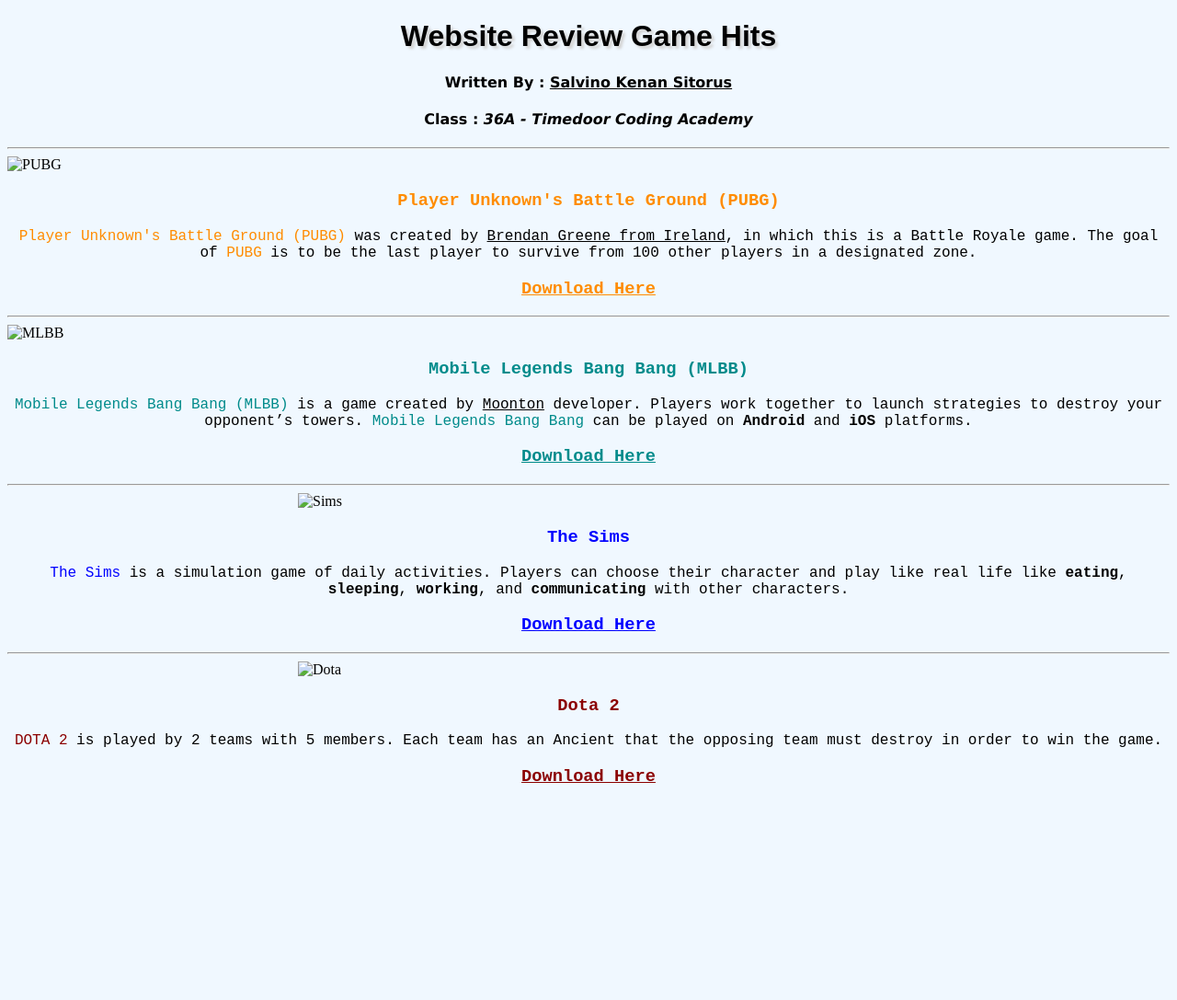
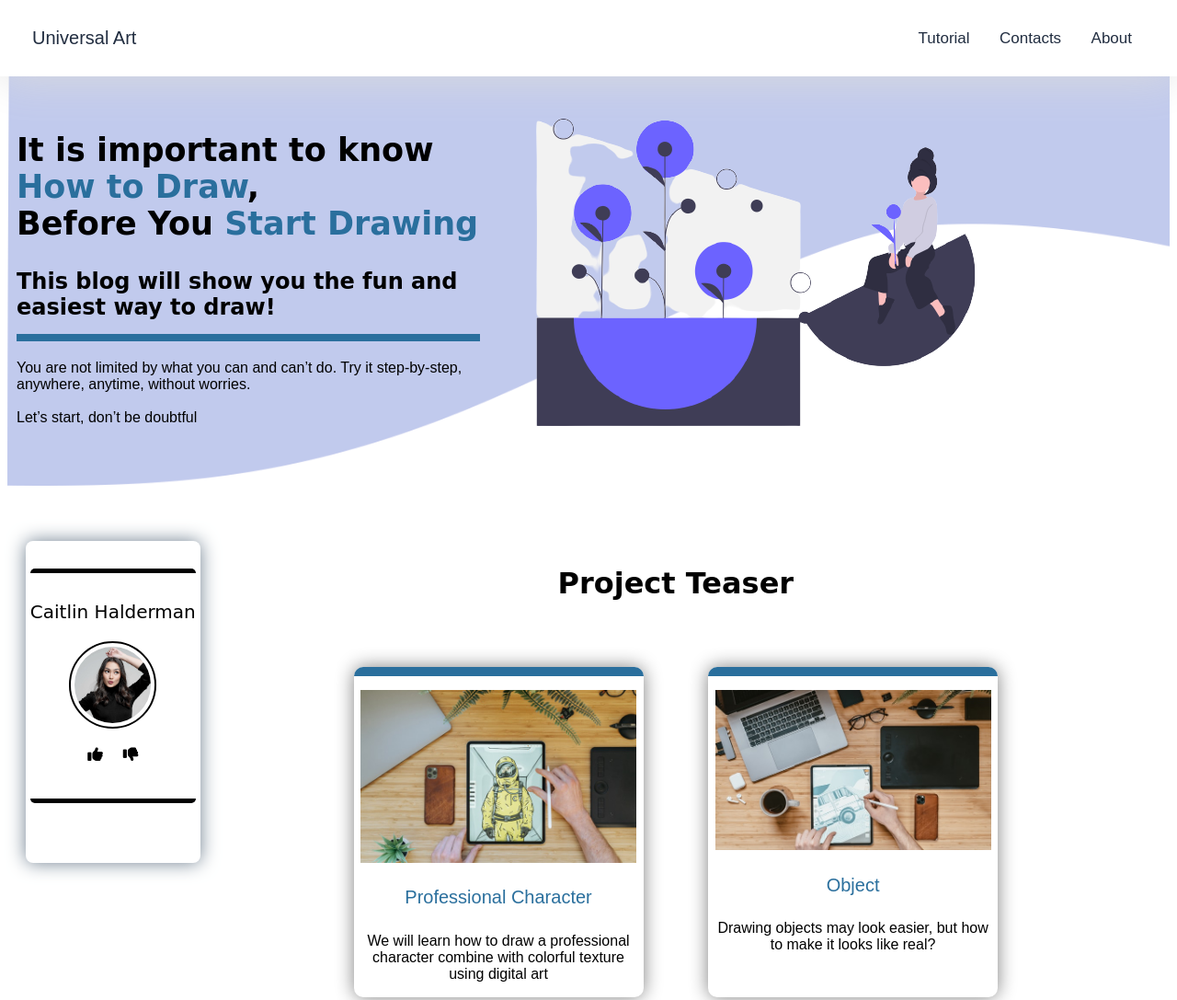
Before and after one commit to Mrsecret86/Exam, a plain HTML site: page index.html in a window 1280 px wide. Shown: the top 1087 px of the page at 92% size. Before the commit the page ends 874 px from the top, so only its background shows below. Drawn offline with Linux system fonts and the light colour scheme.

Commit message:
Add files via upload

```diff
--- a/index.html
+++ b/index.html
@@ -3,66 +3,113 @@
 <head>
     <meta charset="UTF-8">
     <meta name="viewport" content="width=device-width, initial-scale=1.0">
-    <title>My Website</title>
+    <link rel="stylesheet" href="style.css">
+    <script src="https://kit.fontawesome.com/f90068558c.js" crossorigin="anonymous"></script>
+    <title>Exam</title>
 </head>
-<style>
-    body{
-        background-color: aliceblue;
-    }
-    h1{
-        text-align: center;
-        font-family: sans-serif;
-        text-shadow: 3px 3px 3px lightgray;
-    }
-    h4{
-        text-align: center;
-        font-family: 'Lucida Sans', 'Lucida Sans Regular', 'Lucida Grande', 'Lucida Sans Unicode', Geneva, Verdana, sans-serif;
-    }
-    h3{
-        text-align: center;
-        font-family: 'Courier New', Courier, monospace;
-    }
-    img{
-        display: block;
-        margin-left: auto;
-        margin-right: auto;
-    }
-    p{
-        text-align: center;
-        font-family: 'Courier New', Courier, monospace;
-    }
-</style>
 <body>
-    <h1>Website Review Game Hits</h1>
-    <h4>Written By : <u>Salvino Kenan Sitorus</u></h4>
-    <h4>Class : <i>36A - Timedoor Coding Academy</i></h4>
-    <hr>
-    <div class="PUBG">
-        <img src="pubg.png" alt="PUBG">
-        <h3 style="color: darkorange;">Player Unknown's Battle Ground (PUBG)</h3>
-        <p><span style="color: darkorange;">Player Unknown's Battle Ground (PUBG)</span> was created by <u>Brendan Greene from Ireland</u>, in which this is a Battle Royale game. The goal of <span style="color: darkorange;">PUBG</span> is to be the last player to survive from 100 other players in a designated zone.</p>
-        <a href="https://www.pubgmobile.com/en-US/home.shtml" target="_blank" style="color: darkorange;"><h3>Download Here</h3></a>
-    </div>
-    <hr>
-    <div class="MLBB">
-        <img src="mobile legend.png" alt="MLBB">
-        <h3 style="color: darkcyan;">Mobile Legends Bang Bang (MLBB)</h3>
-        <p><span style="color: darkcyan;">Mobile Legends Bang Bang (MLBB)</span> is a game created by <u>Moonton</u> developer. Players work together to launch strategies to destroy your opponent’s towers. <span style="color: darkcyan;">Mobile Legends Bang Bang</span>  can be played on <b>Android</b> and <b>iOS</b> platforms.</p>
-        <a href="https://mobile-legends-bang-bang-vng.en.softonic.com/android/download" target="_blank" style="color: darkcyan;"><h3>Download Here</h3></a>
-    </div>
-    <hr>
-    <div class="Sims">
-        <img src="the sims.png" alt="Sims" style="width: 50%;">
-        <h3 style="color: blue;">The Sims</h3>
-        <p><span style="color: blue;">The Sims</span> is a simulation game of daily activities. Players can choose their character and play like real life like <b>eating</b>, <b>sleeping</b>, <b>working</b>, and <b>communicating</b> with other characters.</p>
-        <a href="https://www.ea.com/games/the-sims/the-sims-4/download" target="_blank" style="color: blue;"><h3>Download Here</h3></a>
-    </div>
-    <hr>
-    <div class="DOTA">
-        <img src="Dota-2.png" alt="Dota" style="width: 50%;">
-        <h3 style="color: darkred;">Dota 2</h3>
-        <p><span style="color: darkred;">DOTA 2</span> is played by 2 teams with 5 members. Each team has an Ancient that the opposing team must destroy in order to win the game.</p>
-        <a href="https://www.dota2.com/home" target="_blank" style="color: darkred;"><h3>Download Here</h3></a>
-    </div>
+    <header>
+        <div class="web-header">
+            <h3 class="web-title">Universal Art</h3>
+
+            <nav>
+                <a href="#">Tutorial</a>
+                <a href="#">Contacts</a>
+                <a href="#">About</a>
+            </nav>
+        </div>
+    </header>
+
+    <main>
+        <section class="jumbotron">
+            <div class="jumbotron-container">
+                <div class="jumbotron-text">
+                    <h1>It is important to know <span>How to Draw</span>, <br> Before You <span>Start Drawing</span></h1>
+                    <h2>This blog will show you the fun and easiest way to draw!</h2>
+                    <p>You are not limited by what you
+                        can and can’t do. Try it step-by-step, anywhere, anytime,
+                        without worries.
+                        <br>
+                        <br>
+                        Let’s start, don’t be doubtful</p>
+                </div>
+                    <img src="assets/img-header1.png" alt="" class="jumbotron-img">
+            </div>
+        </section>
+        <section class="main-content">
+            <aside>
+                <div class="aside-container">
+                    <div class="line-1"></div>
+                    <div class="profile-image">
+                        <h3 class="profile-name">Caitlin Halderman</h3>
+                        <img class="profile-photo" src="assets/profile-photo.jpg" alt="profile-photo">
+                    </div>
+                    <div class="button-container">
+                        <button class="btn" id="green">
+                            <i class="fa fa-thumbs-up fa-lg" aria-hidden="true"></i>
+                        </button>
+                        <button class="btn" id="red">
+                            <i class="fa fa-thumbs-down fa-lg" aria-hidden="true"></i>
+                        </button>
+                    </div>
+                    <div class="line-2"></div>
+                </div>
+            </aside>
+
+            <div class="content-container">
+                <article class="my-project">
+                    <h3 class="content-title">Project Teaser</h3>
+                    <div class="project-container">
+                        <div class="project-card">
+                            <div class="top-line"></div>
+                            <img src="assets/drawing1.jpg" alt="">
+                            <h4 class="project-title">Professional Character</h4>
+                            <p class="project-desc">We will learn how to draw a professional character combine with colorful texture using digital art</p>
+                        </div>
+                        <div class="project-card">
+                            <div class="top-line"></div>
+                            <img src="assets/drawing2.jpg" alt="">
+                            <h4 class="project-title">Object</h4>
+                            <p class="project-desc">Drawing objects may look easier, but how to make it looks like real?</p>
+                        </div>
+                        <div class="project-card">
+                            <div class="top-line"></div>
+                            <img src="assets/drawing3.jpg" alt="">
+                            <h4 class="project-title">Colorful Painting</h4>
+                            <p class="project-desc">Not only digital art tutorial, but we also provide watercolor based tutorial</p>
+                        </div>
+                        <div class="project-card">
+                            <div class="top-line"></div>
+                            <img src="assets/drawing4.jpg" alt="">
+                            <h4 class="project-title">Monochrome Painting</h4>
+                            <p class="project-desc">Sometimes it becomes bopred to apply so many colors. So, let's have a different looks sometimes with black and white.</p>
+                        </div>
+                    </div>
+                </article>
+
+                <article id="video">
+                    <div class="item-video">
+                        <h3 class="content-title">Check This Out!</h3>
+                        <iframe width="700" height="400" src="https://www.youtube.com/embed/W7texgGDaRs" title="YouTube video player" frameborder="0" allow="accelerometer; autoplay; clipboard-write; encrypted-media; gyroscope; picture-in-picture" allowfullscreen></iframe>
+                    </div>
+                </article>
+            </div>
+        </section>
+    </main>
+
+    <footer>
+        <div class="footer-container">
+            <h3 class="footer-name">Caitlin at Universal Art</h3>
+            <div class="social-media">
+                 <i class="fab fa-instagram-square"></i>
+                <i class="fab fa-twitter-square"></i>
+                <i class="fab fa-facebook-square"></i>
+                <i class="fas fa-envelope"></i>
+            </div>
+            <p class="copyright">Copyright &copy; 2021. Universal Art. All rights reserved.</p>
+        </div>
+    </footer>
+
+    <script src="script.js"></script>
 </body>
 </html>
--- /dev/null
+++ b/style.css
@@ -0,0 +1,274 @@
+*{
+    box-sizing: border-box;
+}
+
+
+header{
+    font-family: sans-serif;
+    color: rgb(33, 45, 64);
+}
+
+.web-title{
+    font-size: 20px;
+    font-family: sans-serif;
+    font-weight: 150;
+}
+
+.web-header{
+    position: fixed;
+    top: 0;
+    right: 0;
+    left: 0;
+    display: flex;
+    align-items: center;
+    justify-content: space-between;
+    padding: 10px 35px;
+    background-color: white;
+    box-shadow: 0px 0px 50px gainsboro;
+}
+
+nav a{
+    text-decoration: none;
+    color: rgb(33, 45, 64);
+    margin: 0 14px;
+    font-size: 17px;
+}
+
+.jumbotron{
+    position: relative;
+    top: 70px;
+    right: 0;
+    left: 0;
+    height: 450px;
+    background-image: url(assets/jumbotron-bg.png);
+    background-repeat: no-repeat;
+    background-size: cover;
+    z-index: -1;
+}
+
+.jumbotron-text h1, h2{
+    font-family: cursive;
+    margin-left: 10px;
+}
+
+.jumbotron-text h1{
+    font-size: 35px;
+}
+
+.jumbotron-text h2{
+    border-bottom: 8px solid #2A6F9D;
+    padding-bottom: 15px;
+}
+
+.jumbotron-text span{
+    color: #2A6F9D;
+}
+
+.jumbotron-text p{
+    font-family: sans-serif;
+    margin-left: 10px;
+}
+
+.jumbotron-container{
+    justify-content: space-around;
+    display: flex;
+    align-items: center;
+}
+
+.jumbotron-img{
+    margin-right: 150px;
+}
+
+
+aside{
+    max-width: 15%;
+    height: 350px;
+    background-color: white;
+    box-shadow: 0 0 20px slategray;
+    position: relative;
+    top: 80px;
+    left: 20px;
+    border-radius: 8px;
+    z-index: -1;
+    margin-top: 50px;
+}
+
+.aside-container{
+    padding-top: 10px;
+}
+
+.profile-photo{
+    width: 50%;
+    border-radius: 50%;
+    border: 2px solid black;
+    padding: 4px;
+}
+
+.profile-image .name, img, .button-container{
+    display: block;
+    margin: 10px auto;
+    text-align: center;
+}
+
+.profile-name{
+    text-align: center;
+    font-family: cursive;
+    font-size: 20px;
+    font-weight: 500;
+    padding-top: 10px;
+}
+
+button {
+    border: none;
+    margin: 10px 3px 0;
+    background: none;
+    padding-bottom: 20px;
+}
+
+.line-1, .line-2{
+    background-color: black;
+    height: 5px;
+    width: 180px;
+    margin: 20px auto;
+}
+
+.line-1{
+    border-radius: 10px 10px 0px 0px;
+}
+
+.line-2{
+    border-radius: 0px 0px 10px 10px;
+}
+
+.content-title{
+    text-align: center;
+    font-family: cursive;
+    font-size: 32px;
+}
+
+.content-container{
+    position: relative;
+    max-width: 65%;
+    margin-left: 25%;
+    margin-right: 10px;
+    top: -275px;
+    z-index: -1;
+}
+
+.project-container{
+    justify-content: space-evenly;
+    display: flex;
+    flex-wrap: wrap;
+}
+
+.project-card{
+    text-align: center;
+    font-family: sans-serif;
+    font-weight: 100;
+    margin: 40px 10px;
+    max-width: 315px;
+    max-height: 610px;
+    border-radius: 10px;
+    box-shadow: 0 0 20px gray;
+}
+
+.project-card img {
+    width: 300px;
+    height: auto;
+}
+
+.project-title{
+    color: #2A6F9D;
+    font-weight: 100;
+    font-size: 20px;
+}
+
+.project-desc{
+    padding-left: 5px;
+    padding-right: 5px;
+}
+
+.top-line{
+    background-color: #2A6F9D;
+    height: 10px;
+    width: 100%;
+    margin-bottom: 15px;
+    border-radius: 15px 15px 0 0;
+}
+
+.video{
+    margin-left: auto;
+    margin-right: auto;
+    box-shadow: 0 0 30px gainsboro;
+}
+
+iframe{
+    margin-left: auto;
+    margin-right: auto;
+    padding: 10px;
+    box-shadow: 0 0 30px gainsboro;
+    border: 2px solid gainsboro;
+    border-radius: 10px;
+    margin-left: 120px;
+}
+
+footer{
+    background-color: rgba(115, 149, 197, 0.92);
+}
+
+.footer-container{
+    display: flex;
+    flex-direction: column;
+    justify-content: center;
+    width: 100%;
+}
+
+.footer-name{
+    text-align: center;
+    color: #212D40;
+    width: 100%;
+    padding-top: 5px;
+    font-family: cursive;
+}
+
+.copyright{
+    text-align: center;
+    width: 100%;
+    padding-top: 5px;
+    border-top: 1px solid #212D40;
+    color: #212D40;
+    font-family: cursive;
+}
+
+.social-media{
+    display: flex;
+    justify-content: center;
+}
+
+.fa-instagram-square, .fa-twitter-square, .fa-facebook-square, .fa-envelope{
+    color: #212D40;
+    padding: 5px;
+    font-size: 30px;
+}
+
+.button:hover{
+    cursor: pointer;
+}
+
+.toggle{
+    display: flex;
+    justify-content: center;
+    margin: 10px;
+}
+
+.btn {
+    background-color: transparent;
+}
+
+.green{
+    color: green;
+}
+
+.red{
+    color: red;
+}
```
Also changed, not shown: script.js (added, +30 -0 lines), assets/drawing1.jpg (added), assets/drawing2.jpg (added), assets/drawing3.jpg (added), assets/drawing4.jpg (added), assets/img-header1.png (added), assets/img-header2.png (added), assets/jumbotron-bg.png (added), assets/profile-photo.jpg (added).
